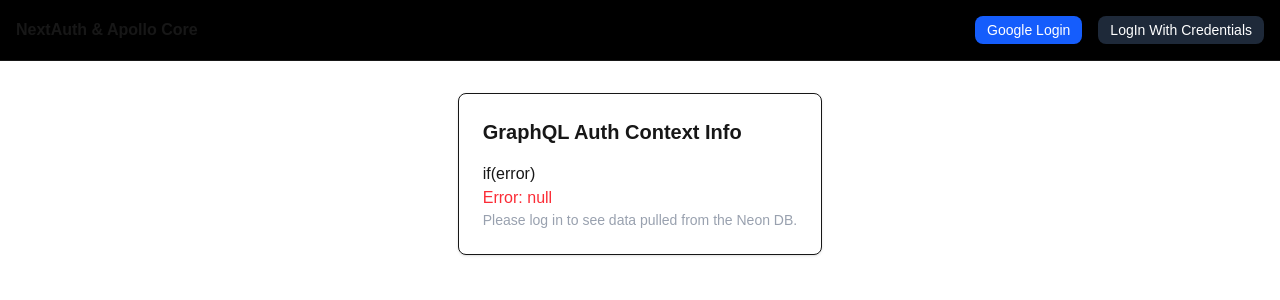
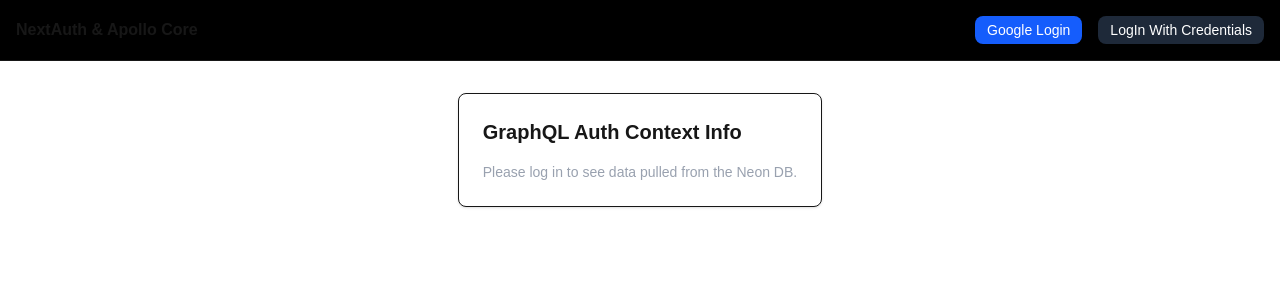
Before and after one commit to AnirbanKapil/E-Commerce-Market_Place, a Next.js app: page /profile in a window 1280 px wide. Shown: the top 300 px of the page. Built offline with nearby package versions, Linux system fonts and the light colour scheme; no server answers.

Commit message:
feat: improve data logging in ProfilePage and update fetcher query type handling

```diff
--- a/app/profile/page.tsx
+++ b/app/profile/page.tsx
@@ -13,15 +13,15 @@ export default function ProfilePage () {
     { enabled: !!session }
     );
     if (isLoading) return <p>Loading...</p>;
-    console.log(data)
+    console.log("data is-----",data)
     return (
         <main className="p-8 max-w-lg mx-auto space-y-8">
             <div className="p-6 border rounded-lg bg-white shadow-sm">
         <h2 className="text-xl font-bold mb-4">GraphQL Auth Context Info</h2>
         {isLoading && <p className="text-gray-500">Querying Apollo Server...</p>}
-        if(error){
+        { error && (
           <p className="text-red-500 font-medium">Error: {String(error)}</p>
-        }
+        )}
 
         {data?.me ? (
           <div className="space-y-1 text-sm text-gray-700">
--- a/graphql/user.ts
+++ b/graphql/user.ts
@@ -27,6 +27,7 @@ export const userResolvers = {
   Query: {
     users: async () => await prisma.user.findMany(),
     me: async (_: any, __: any, context: any) => {
+      console.log(context.session?.user)
       if (!context.session?.user) throw new Error("Not authenticated")
       const userOne = await prisma.user.findUnique({ where: { email: context.session.user.email } })
       console.log("query me----",userOne)
--- a/lib/fetcher.ts
+++ b/lib/fetcher.ts
@@ -8,8 +8,8 @@ const client = new GraphQLClient('/api/graphql', {
 })
 
 
-export const useCustomFetcher = <TData, TVariables>(query: string, variables?: TVariables) => {
+export const useCustomFetcher = <TData, TVariables>(query: any, variables?: TVariables) => {
   return async (): Promise<TData> => {
-    return client.request<TData, TVariables>(query, variables)
+    return client.request<TData, TVariables>(query.toString(), variables)
   }
 }
```
